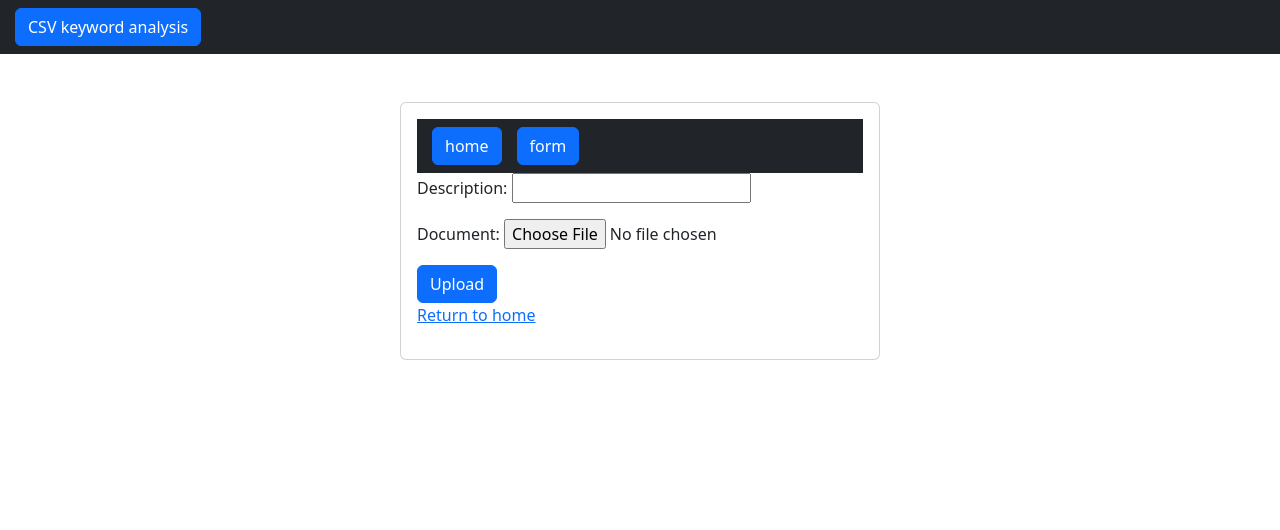
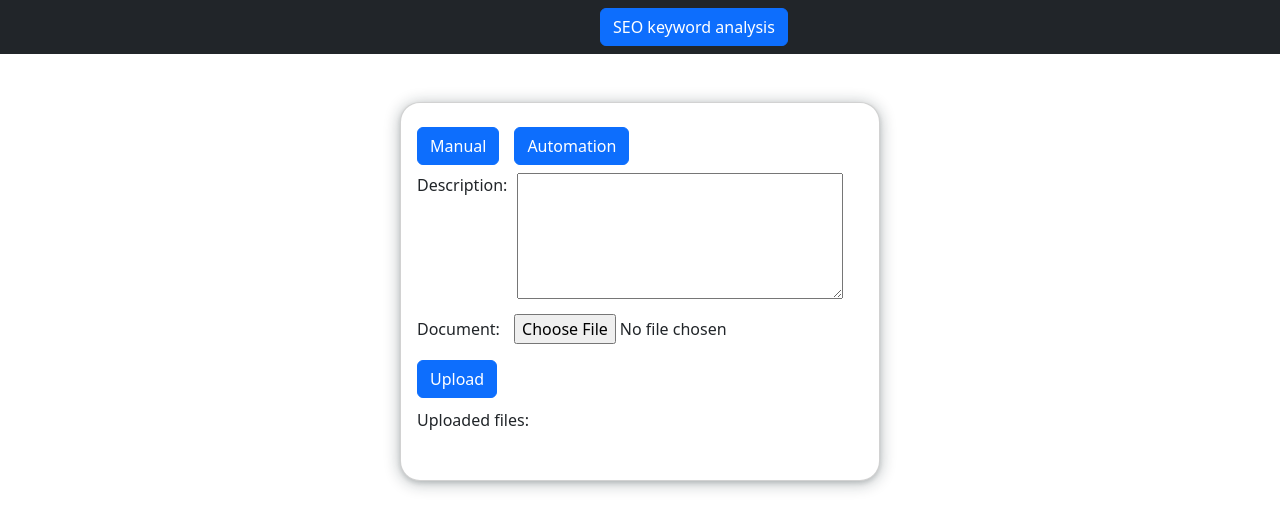
Before and after one commit to rabiyulfahimhasim786/google-searches, a Django app: page /form/ in a window 1280 px wide. Shown: the top 530 px of the page. Run offline with Django 3.2, Linux system fonts and the light colour scheme.

Commit message:
Add files via upload

```diff
--- a/templates/base.html
+++ b/templates/base.html
@@ -8,9 +8,9 @@
 <link href="https://cdn.jsdelivr.net/npm/bootstrap@5.2.0/dist/css/bootstrap.min.css" rel="stylesheet" integrity="sha384-gH2yIJqKdNHPEq0n4Mqa/HGKIhSkIHeL5AyhkYV8i59U5AR6csBvApHHNl/vI1Bx" crossorigin="anonymous">
   </head>
   <body>
-    <nav class="navbar navbar-expand-lg navbar-light bg-dark header">
-      <a href="{% url 'home' %}" style="margin-left: 15px;" class="btn btn-primary bace_title">home</a>
-      <a href="{% url 'form_upload' %}" style="margin-left: 15px;" class="btn btn-primary bace_title">form</a>
+    <nav class="navbar navbar-expand-lg navbar-light header">
+      <a href="{% url 'home' %}" class="btn btn-primary bace_title">Manual </a>
+      <a href="{% url 'form_upload' %}" style="margin-left: 15px;" class="btn btn-primary bace_title">Automation</a>
     </nav>
     {% block content %}
     {% endblock %}
--- a/templates/form_upload.html
+++ b/templates/form_upload.html
@@ -6,10 +6,28 @@
     <!-- <link rel="stylesheet" href="css/style.css"> -->
     <!-- CSS only -->
 <link href="https://cdn.jsdelivr.net/npm/bootstrap@5.2.0/dist/css/bootstrap.min.css" rel="stylesheet" integrity="sha384-gH2yIJqKdNHPEq0n4Mqa/HGKIhSkIHeL5AyhkYV8i59U5AR6csBvApHHNl/vI1Bx" crossorigin="anonymous">
+
+<style>
+  .descritionsclass {
+   display: flex;
+   margin-bottom: 15px;
+  }
+  .descritionsclass label {
+    padding-right: 10px;
+  }
+  .documentlabel {
+    padding-right: 10px;
+}
+  .upload_box {
+    border-radius: 20px !important;
+    box-shadow: rgb(14 30 37 / 12%) 0px 2px 4px 0px, rgb(14 30 37 / 32%) 0px 2px 16px 0px ;
+  }
+</style>
+
   </head>
   <body>
     <nav class="navbar navbar-expand-lg navbar-light bg-dark header">
-      <a href="#" style="margin-left: 15px;" class="btn btn-primary bace_title">CSV keyword analysis</a>
+      <a href="#" style="margin-left: 600px;" class="btn btn-primary bace_title">SEO keyword analysis</a>
     </nav>
     <div class="d-flex justify-content-center mt-5 upload_file_box">
       <div class="card upload_box p-3" style="width: 30rem;">
@@ -18,17 +36,37 @@
        {% block content %}
   <form method="post" enctype="multipart/form-data">
     {% csrf_token %}
-    {{ form.as_p }}
+    <!-- {{ form.as_p }} -->
+    <div class="descritionsclass">
+      <label for="id_description">Description:</label>
+      <textarea type="text" class="description" name="description" maxlength="255" id="id_description" rows="5" cols="33" spellcheck="false"></textarea>
+      </div>
+      <p>
+        <label class="documentlabel" for="id_document">Document:</label>
+        <input type="file" name="document" required="" id="id_document">
+      </p>
     <button class="btn btn-primary upload_butons" type="submit">Upload</button>
   </form>
 
-  <p><a href="{% url 'home' %}">Return to home</a></p>
+  <p style="text-align: left;  margin-top: 10px;">Uploaded files:</p>
+  <ul>
+    {% for obj in documents1 %}
+      <li>
+        <a href="{{ obj.document.url }}">{{ obj.document.name }}</a>
+        <small>(Description: {{ obj.description }})</small>
+        <form method="POST" action="{% url 'delete_document' obj.id %}">
+          {% csrf_token %}
+          <button type="submit" class="btn btn-danger btn-sm">Delete</button>
+        </form>
+      </li>
+    {% endfor %}
+  </ul>
+
+  <!-- <p><a href="{% url 'home' %}">Return to home</a></p> -->
 {% endblock %}
 
     </div>
     </div>
-
-
   </body>
 </html>
 <!-- JavaScript Bundle with Popper -->
--- a/templates/model_form_upload.html
+++ b/templates/model_form_upload.html
@@ -9,7 +9,7 @@
   </head>
   <body>
     <nav class="navbar navbar-expand-lg navbar-light bg-dark header">
-      <a href="#" style="margin-left: 15px;" class="btn btn-primary bace_title">CSV keyword analysis</a>
+      <a href="#" style="margin-left: 15px;" class="btn btn-primary bace_title">SEO keyword analysis</a>
     </nav>
     <div class="d-flex justify-content-center mt-5 upload_file_box">
       <div class="card upload_box p-3" style="width: 30rem;">
@@ -22,7 +22,7 @@
     <button class="btn btn-primary upload_butons" type="submit">Upload</button>
   </form>
 
-  <p><a href="{% url 'home' %}">Return to home</a></p>
+  <!-- <p><a href="{% url 'home' %}">Return to home</a></p> -->
 {% endblock %}
 
     </div>
--- a/templates/simple_upload.html
+++ b/templates/simple_upload.html
@@ -9,7 +9,7 @@
   </head>
   <body>
     <nav class="navbar navbar-expand-lg navbar-light bg-dark header">
-      <a href="#" style="margin-left: 15px;" class="btn btn-primary bace_title">CSV keyword analysis</a>
+      <a href="#" style="margin-left: 15px;" class="btn btn-primary bace_title">SEO keyword analysis</a>
     </nav>
     <div class="d-flex justify-content-center mt-5 upload_file_box">
       <div class="card upload_box p-3" style="width: 30rem;">
@@ -29,7 +29,7 @@
     <p>File uploaded at: <a href="{{ uploaded_file_url }}">{{ uploaded_file_url }}</a></p>
   {% endif %}
 
-  <p><a href="{% url 'home' %}">Return to home</a></p>
+  <!-- <p><a href="{% url 'home' %}">Return to home</a></p> -->
   {% endblock %}
 
   </div>
```
Also changed, not shown: templates/csv.html (+27 -14 lines), templates/home.html (+21 -15 lines), templates/basen1.html (line endings or trailing spaces).
